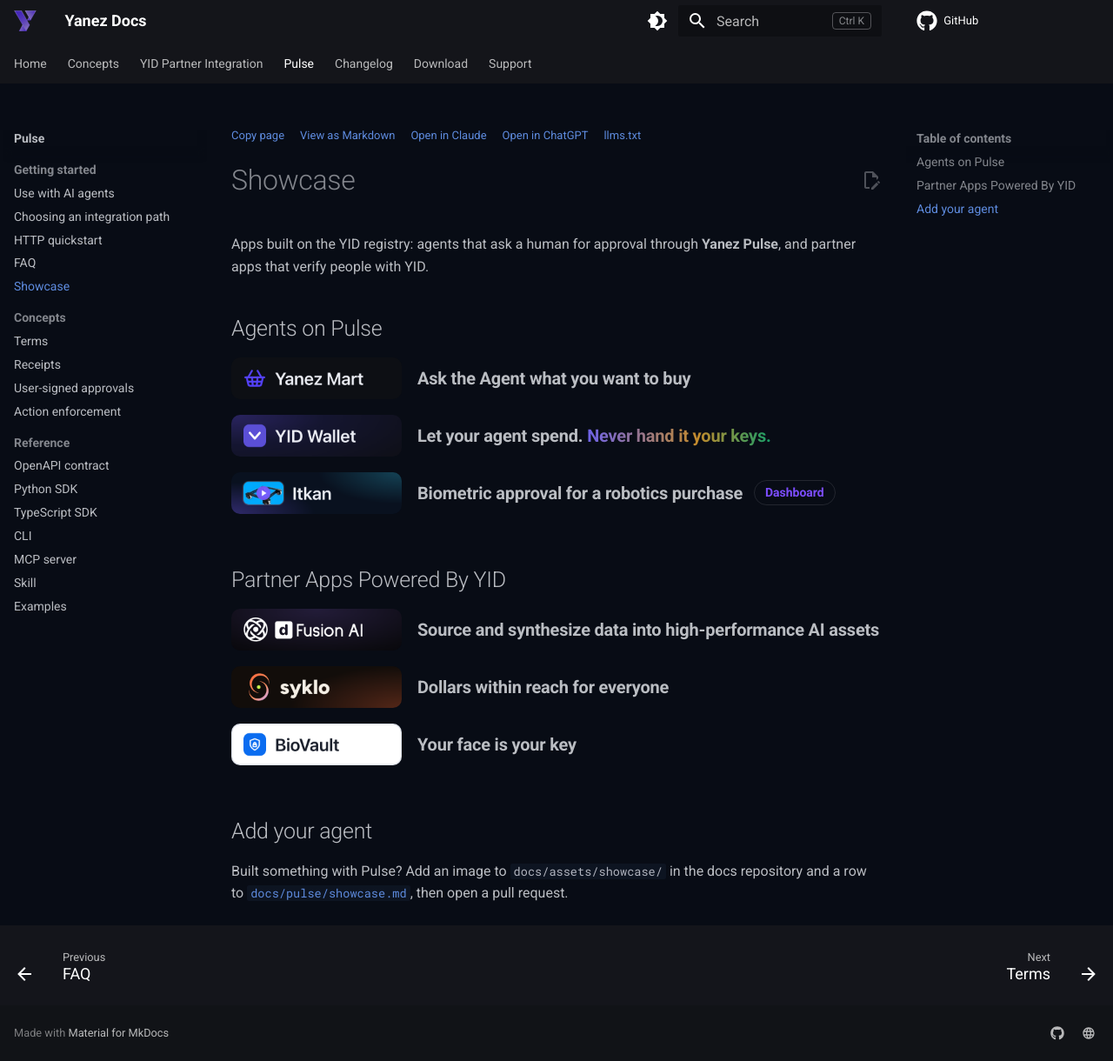
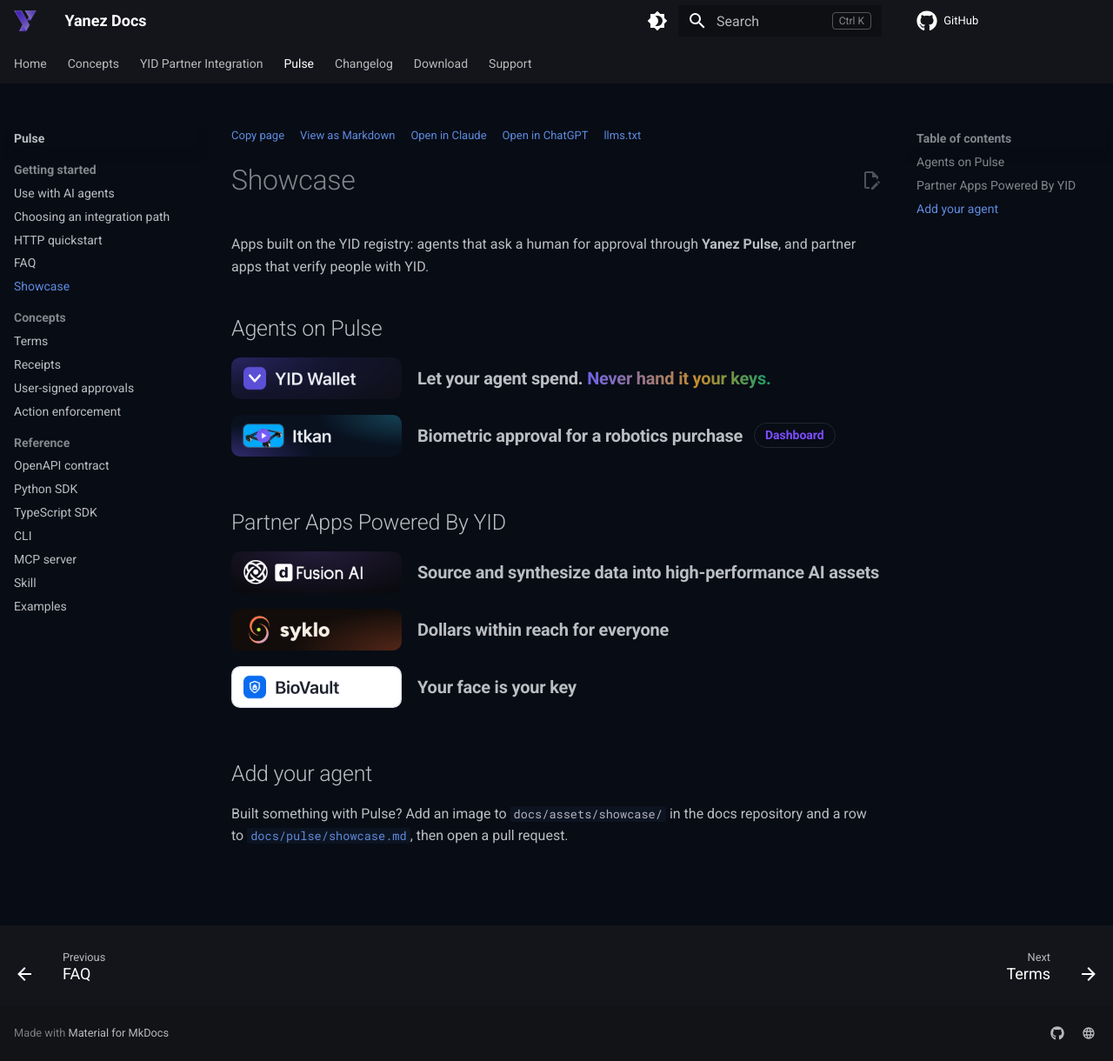
Before and after one commit to yanez-compliance/docs-yanez-ai, an MkDocs documentation site: the page built from docs/pulse/showcase.md, in a window 1280 px wide and 1220 px high. Shown: the whole window at 87% size. Built offline with MkDocs 1.6.1 and Material for MkDocs 9.7.7, drawn with Linux system fonts in a browser that asks for light colours; comment, search, counter and statistics services are not loaded.

Commit message:
docs: remove Yanez Mart from the showcase for now

```diff
--- a/docs/pulse/showcase.md
+++ b/docs/pulse/showcase.md
@@ -11,10 +11,6 @@
 ## Agents on Pulse
 
 <ul class="showcase">
-  <li>
-    <a href="https://agent-auth-dev.yanezcompliance.com/" target="_blank" rel="noopener"><img src="../../assets/showcase/yanez-mart.png" width="196" height="48" alt="Yanez Mart"></a>
-    <span class="showcase-label">Ask the Agent what you want to buy</span>
-  </li>
   <li>
     <a href="https://0xhound.com/" target="_blank" rel="noopener"><img src="../../assets/showcase/yid-wallet.png" width="196" height="48" alt="YID Wallet"></a>
     <span class="showcase-label">Let your agent spend. <span class="showcase-grad">Never hand it your keys.</span></span>
```
